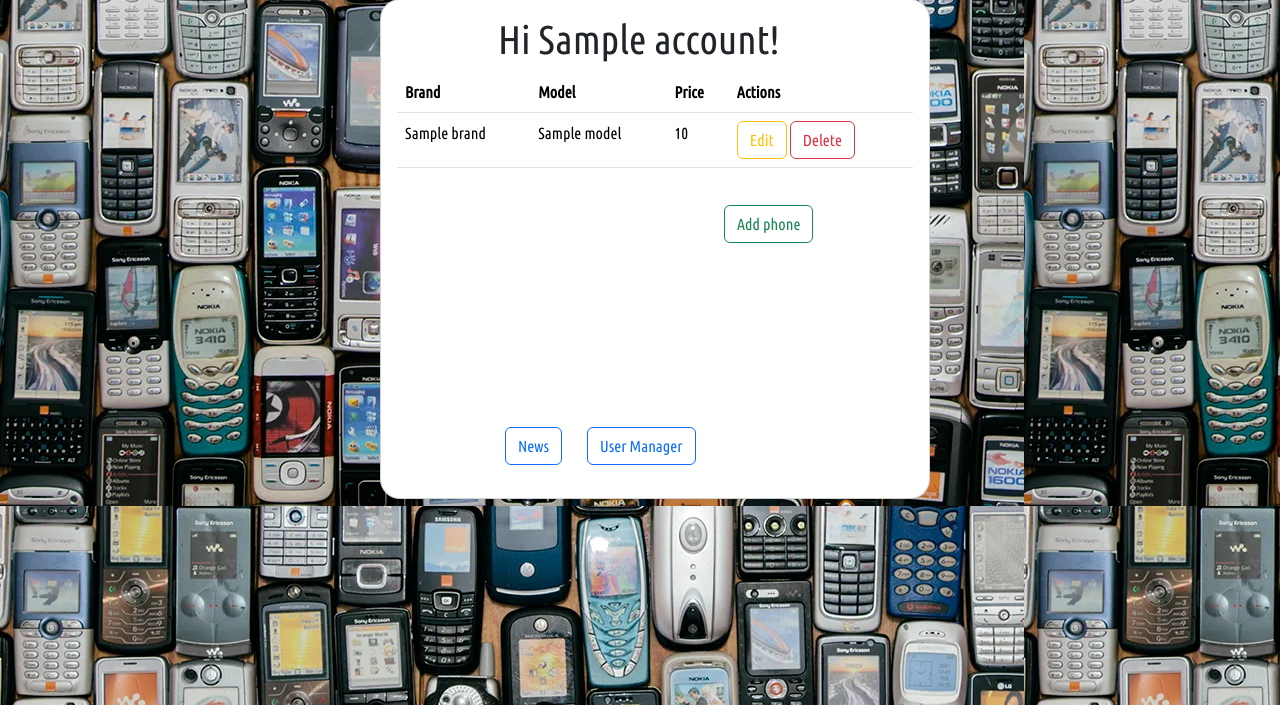
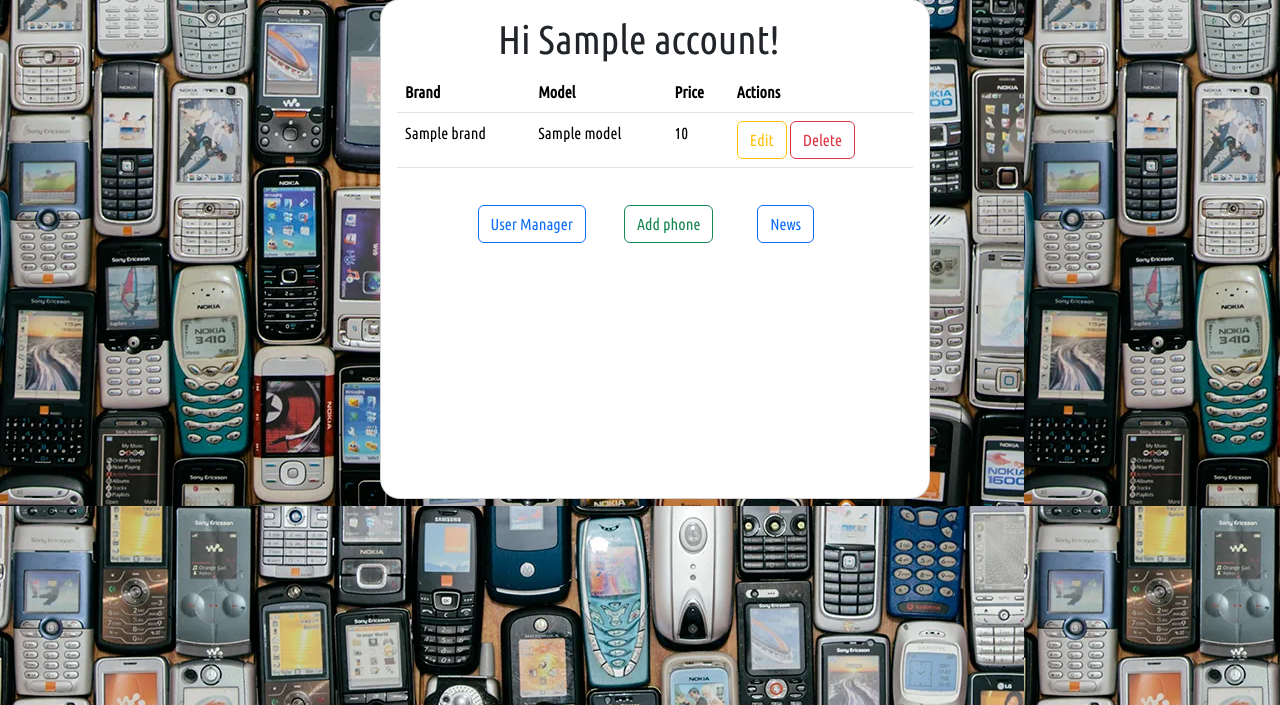
Before and after one commit to Diomuzan/VinPhone, a Symfony app: template templates/admin_dashboard.html.twig in a window 1280 px wide. Shown: the part 262-967 px from the top of the page. Run offline with Twig, Linux system fonts and the light colour scheme; the template is opened without the code that fills it: most values are stand-ins (such as "Sample title", 1, 10 or a date in 2020); some libraries are stand-ins or nearby versions.

Commit message:
Corrected layout of bottom buttons of admin dashboard

```diff
--- a/public/css_documents/style.css
+++ b/public/css_documents/style.css
@@ -26,7 +26,7 @@ html, body {
 
 .button1 {
     top: 21px;
-    left: 327px;
+    left: 227px;
 }
 
 .card2 {
@@ -166,8 +166,8 @@ html, body {
 }
 
 .button7 {
-    top: -33px;
-    left: 206px;
+    top: 21px;
+    left: -12px;
 }
 
 .card7 {
@@ -184,6 +184,6 @@ html, body {
 }
 
 .button8 {
-    top: 133px;
-    left: 505px;
+    top: 21px;
+    left: 156px;
 }
--- a/src/Controller/NewsController.php
+++ b/src/Controller/NewsController.php
@@ -11,7 +11,7 @@ use Symfony\Component\Routing\Attribute\Route;
 class NewsController extends AbstractController {
     #[Route('/news', name: 'news', methods: ['GET'])]
     public function index(NewsRepository $newsRepository): Response {
-        return $this->render('news.html.twig', ['news' => $newsRepository->findAll(),]);
+        return $this->render('admin_news.html.twig', ['news' => $newsRepository->findAll(),]);
     }
 
     #[Route('/news/new', name: 'news_new', methods: ['GET', 'POST'])]
--- a/templates/admin_dashboard.html.twig
+++ b/templates/admin_dashboard.html.twig
@@ -37,9 +37,9 @@
                 </tr>
                 {% endfor %}
             </table>
-            <a href= "{{ path('add') }}"><button type="button" class="btn btn-outline-success button1 position-relative">Add phone</button></a></div>
-            <a href= "{{ path('user_manager') }}"><button type="button" class="btn btn-outline-primary button7 position-relative">User Manager</button></a></div>
-            <a href= "{{ path('news') }}"><button type="button" class="btn btn-outline-primary button8 position-relative">News</button></a></div>
+            <a href= "{{ path('add') }}"><button type="button" class="btn btn-outline-success button1 position-relative">Add phone</button></a>
+            <a href= "{{ path('user_manager') }}"><button type="button" class="btn btn-outline-primary button7 position-relative">User Manager</button></a>
+            <a href= "{{ path('news') }}"><button type="button" class="btn btn-outline-primary button8 position-relative">News</button></a>
         </div>
     </div>
 
--- a/templates/news.html.twig
+++ b/templates/admin_news.html.twig
@@ -1,6 +1,6 @@
 {% extends 'base.html.twig' %}
 
-{% block title %}News index{% endblock %}
+{% block title %}News{% endblock %}
 
 {% block body %}
     <h1>News index</h1>
@@ -8,7 +8,7 @@
     <table class="table">
         <thead>
             <tr>
-                <th>Id</th>
+                <th>ID</th>
                 <th>Date</th>
                 <th>Title</th>
                 <th>Description</th>
@@ -30,6 +30,7 @@
                 </td>
             </tr>
         {% else %}
+
             <tr>
                 <td colspan="6">no records found</td>
             </tr>
```
Also changed, not shown: 10 other files.
